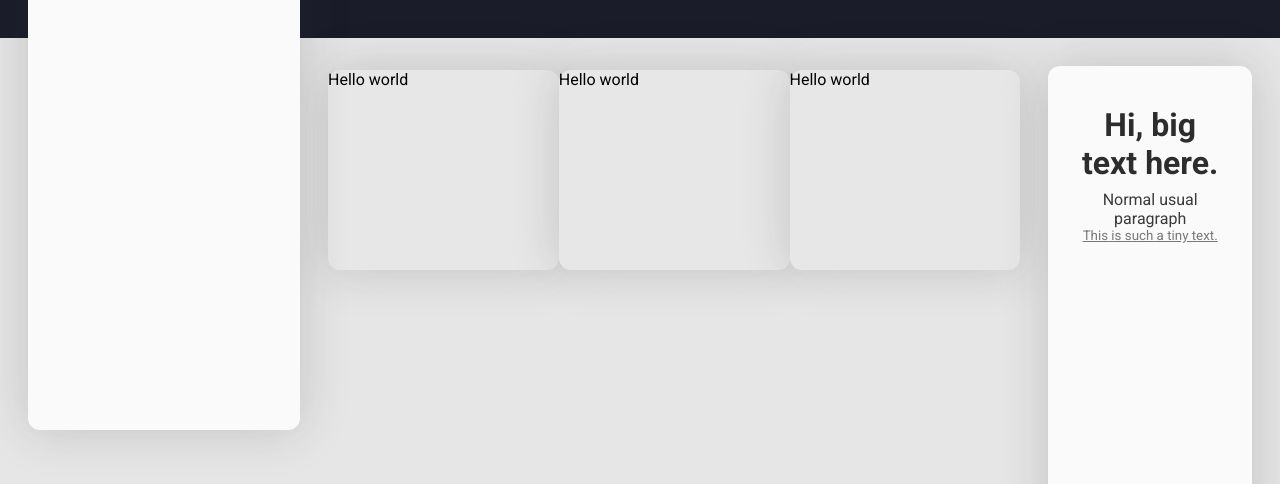
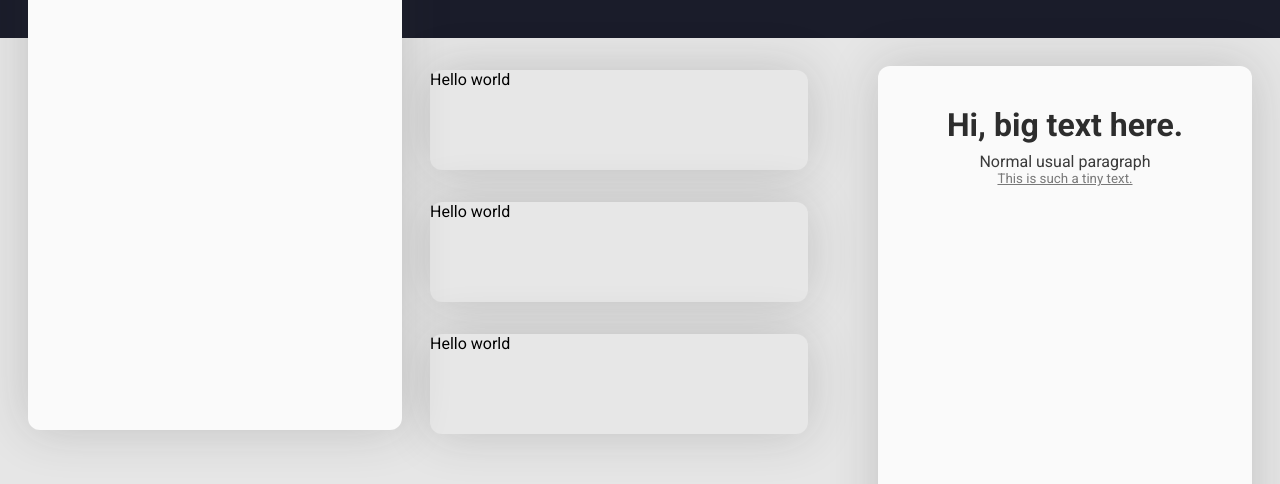
Before and after one commit to sircoffee/github-profile-viewer, a React (Vite) app: page / in a window 1280 px wide. Shown: the part 212-696 px from the top of the page. Built offline with nearby package versions, Linux system fonts and the light colour scheme.

Commit message:
tweaked responsivity and panel shrinking

```diff
--- a/src/App.tsx
+++ b/src/App.tsx
@@ -65,9 +65,12 @@ function App() {
             </>
         </Panel>
 
-        <RepositoryPanel data={repo} />
-        <RepositoryPanel data={repo} />
-        <RepositoryPanel data={repo} />
+        <div className="repository-container">
+          <RepositoryPanel data={repo} />
+          <RepositoryPanel data={repo} />
+          <RepositoryPanel data={repo} />
+        </div>
+
 
         <Panel data={userData}>
           <h1>Hi, big text here.</h1>
--- a/src/styles/global.css
+++ b/src/styles/global.css
@@ -100,6 +100,8 @@ h3 { color: var(--text-subtitle); text-align: center; margin: 8px; }
     flex-direction: column;
     align-items: center;
 
+    flex-shrink: 0;
+
     position: relative;
 
     height: 450px;
@@ -115,9 +117,12 @@ h3 { color: var(--text-subtitle); text-align: center; margin: 8px; }
     border-radius: 100%;
 }
 
+.repository-container {
+    width: 500px;
+}
 .repository-panel {
-    height: 200px;
-    width: 40%;
+    height: 100px;
+    width: 90%;
 
     margin-top: 32px;
     margin-bottom: 16px;
@@ -133,7 +138,7 @@ h3 { color: var(--text-subtitle); text-align: center; margin: 8px; }
     }
 }
 
-@media (max-width: 750px) {
+@media (max-width: 870px) {
     .body {
         flex-direction: column;
 
```
